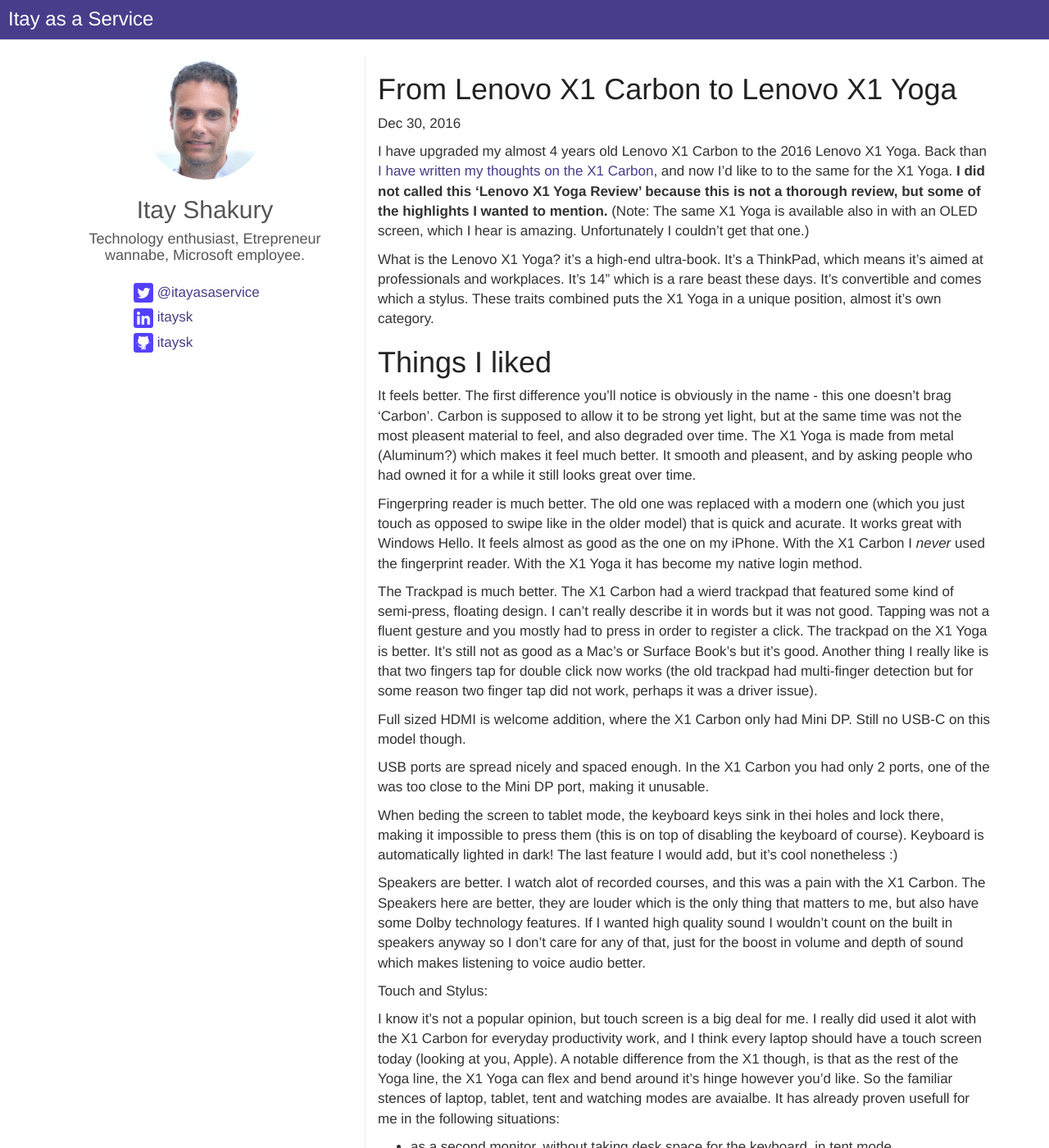
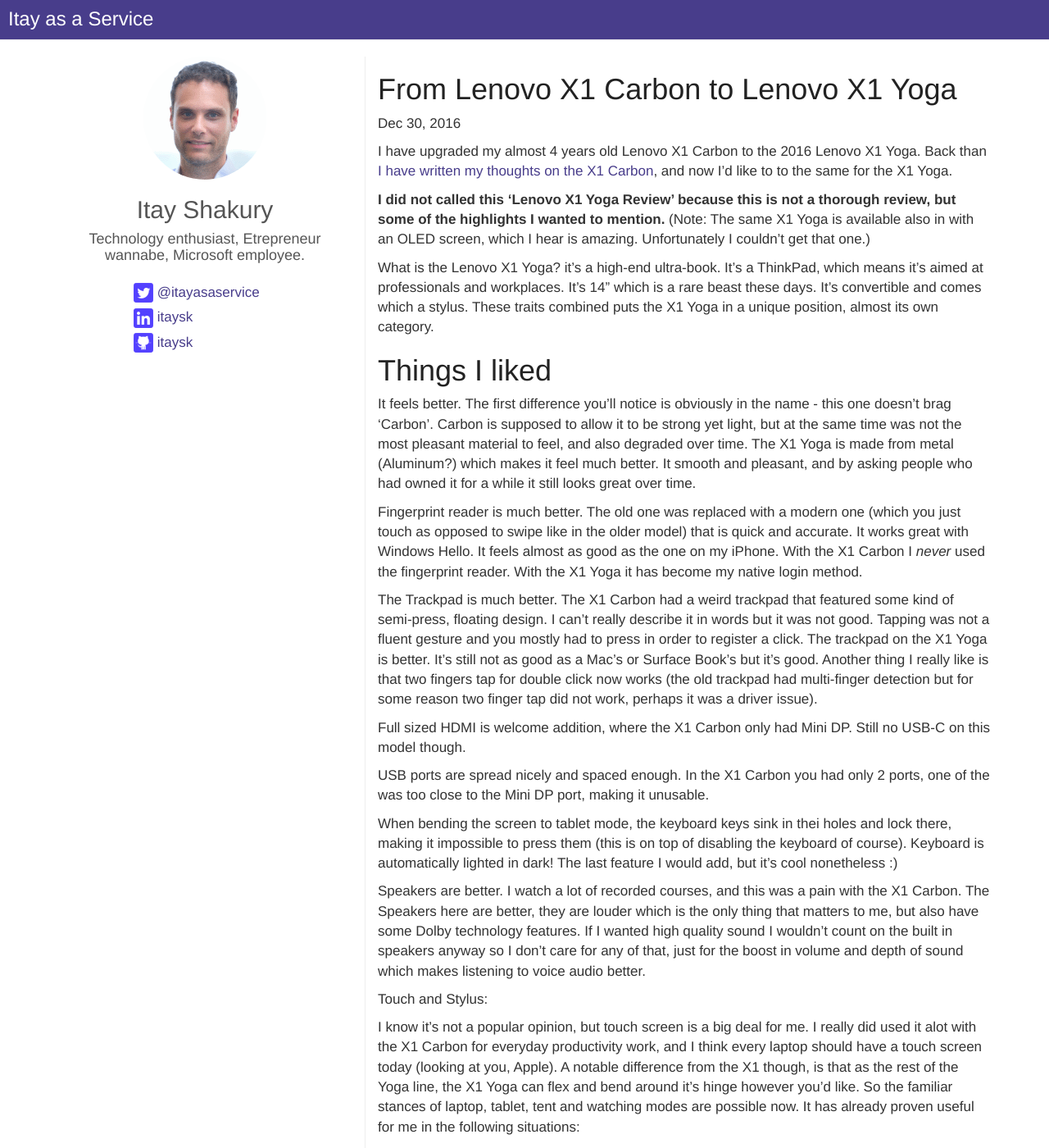
Before and after one commit to itaysk/itaysk.github.io, a Jekyll site: the page built from _posts/2016-12-30-from-lenovo-x1-carbon-to-lenovo-x1-yoga.md, in a window 1280 px wide and 1400 px high. Shown: the whole window at 82% size. Built offline with Jekyll 4.4.1, drawn with Linux system fonts in a browser that asks for light colours; comment, search, counter and statistics services are not loaded; some of the changed text lies outside the part shown.

Commit message:
post: typos in from lenovo x1 carbon to x1 yoga

```diff
--- a/_posts/2016-12-30-from-lenovo-x1-carbon-to-lenovo-x1-yoga.md
+++ b/_posts/2016-12-30-from-lenovo-x1-carbon-to-lenovo-x1-yoga.md
@@ -7,53 +7,54 @@
 
 
 I have upgraded my almost 4 years old Lenovo X1 Carbon to the 2016 Lenovo X1 Yoga. Back than [I have written my thoughts on the X1 Carbon](http://blog.itaysk.com/2013/05/04/lenovo-x1-carbon-touch-review), and now I'd like to to the same for the X1 Yoga.
+
 **I did not called this 'Lenovo X1 Yoga Review' because this is not a thorough review, but some of the highlights I wanted to mention.**
 (Note: The same X1 Yoga is available also in with an OLED screen, which I hear is amazing. Unfortunately I couldn't get that one.)
 
 What is the Lenovo X1 Yoga? it's a high-end ultra-book. It's a ThinkPad, which means it's aimed at professionals and workplaces. It's 14" which is a rare beast these days. It's convertible and comes which a stylus.
-These traits combined puts the X1 Yoga in a unique position, almost it's own category.
+These traits combined puts the X1 Yoga in a unique position, almost its own category.
 
 # Things I liked
 
-It feels better. The first difference you'll notice is obviously in the name - this one doesn't brag 'Carbon'. Carbon is supposed to allow it to be strong yet light, but at the same time was not the most pleasent material to feel, and also degraded over time.
-The X1 Yoga is made from metal (Aluminum?) which makes it feel much better. It smooth and pleasent, and by asking people who had owned it for a while it still looks great over time.
+It feels better. The first difference you'll notice is obviously in the name - this one doesn't brag 'Carbon'. Carbon is supposed to allow it to be strong yet light, but at the same time was not the most pleasant material to feel, and also degraded over time.
+The X1 Yoga is made from metal (Aluminum?) which makes it feel much better. It smooth and pleasant, and by asking people who had owned it for a while it still looks great over time.
 
-Fingerpring reader is much better. The old one was replaced with a modern one (which you just touch as opposed to swipe like in the older model) that is quick and acurate. It works great with Windows Hello. It feels almost as good as the one on my iPhone.
+Fingerprint reader is much better. The old one was replaced with a modern one (which you just touch as opposed to swipe like in the older model) that is quick and accurate. It works great with Windows Hello. It feels almost as good as the one on my iPhone.
 With the X1 Carbon I *never* used the fingerprint reader. With the X1 Yoga it has become my native login method.
 
-The Trackpad is much better. The X1 Carbon had a wierd trackpad that featured some kind of semi-press, floating design. I can't really describe it in words but it was not good. Tapping was not a fluent gesture and you mostly had to press in order to register a click.
+The Trackpad is much better. The X1 Carbon had a weird trackpad that featured some kind of semi-press, floating design. I can't really describe it in words but it was not good. Tapping was not a fluent gesture and you mostly had to press in order to register a click.
 The trackpad on the X1 Yoga is better. It's still not as good as a Mac's or Surface Book's but it's good. Another thing I really like is that two fingers tap for double click now works (the old trackpad had multi-finger detection but for some reason two finger tap did not work, perhaps it was a driver issue).
 
 Full sized HDMI is welcome addition, where the X1 Carbon only had Mini DP. Still no USB-C on this model though.
 
 USB ports are spread nicely and spaced enough. In the X1 Carbon you had only 2 ports, one of the was too close to the Mini DP port, making it unusable.
 
-When beding the screen to tablet mode, the keyboard keys sink in thei holes and lock there, making it impossible to press them (this is on top of disabling the keyboard of course).
+When bending the screen to tablet mode, the keyboard keys sink in thei holes and lock there, making it impossible to press them (this is on top of disabling the keyboard of course).
 Keyboard is automatically lighted in dark! The last feature I would add, but it's cool nonetheless :)
 
-Speakers are better. I watch alot of recorded courses, and this was a pain with the X1 Carbon. The Speakers here are better, they are louder which is the only thing that matters to me, but also have some Dolby technology features. If I wanted high quality sound I wouldn't count on the built in speakers anyway so I don't care for any of that, just for the boost in volume and depth of sound which makes listening to voice audio better.
+Speakers are better. I watch a lot of recorded courses, and this was a pain with the X1 Carbon. The Speakers here are better, they are louder which is the only thing that matters to me, but also have some Dolby technology features. If I wanted high quality sound I wouldn't count on the built in speakers anyway so I don't care for any of that, just for the boost in volume and depth of sound which makes listening to voice audio better.
 
 Touch and Stylus:
 
 I know it's not a popular opinion, but touch screen is a big deal for me. I really did used it alot with the X1 Carbon for everyday productivity work, and I think every laptop should have a touch screen today (looking at you, Apple).
-A notable difference from the X1 though, is that as the rest of the Yoga line, the X1 Yoga can flex and bend around it's hinge however you'd like. So the familiar stences of laptop, tablet, tent and watching modes are avaialbe.
-It has already proven usefull for me in the following situations:
+A notable difference from the X1 though, is that as the rest of the Yoga line, the X1 Yoga can flex and bend around it's hinge however you'd like. So the familiar stances of laptop, tablet, tent and watching modes are possible now.
+It has already proven useful for me in the following situations:
 
 - as a second monitor, without taking desk space for the keyboard, in tent mode.
 - when collaborating while standing, in tablet mode.
-- In an airplane, nerrow coach seat, used it in watch mode which was convenient.
+- In an airplane, narrow coach seat, used it in watch mode which was convenient.
 
-To be honest I don't know yet how much the new hunge is useful, but as someone how used the touch screnn alot even with the X1 Carbon, I can see myself learning to like this.
+To be honest I don't know yet how much the new hinge is useful, but as someone how used the touch screnn alot even with the X1 Carbon, I can see myself learning to like this.
 
 The second big addition to the X1 Yoga the active stylus, which I must say exceeded my expectations.
-It's responsive and sensitive, and good enough for my brainstorming whiteboard sessions or for quick architectural diargams. The stylus even has a slot in the laptop's body which is a huge benefit for me (I wouldn't have carried it around if it hadn't).
+It's responsive and sensitive, and good enough for my brainstorming whiteboard sessions or for quick architectural diagrams. The stylus even has a slot in the laptop's body which is a huge benefit for me (I wouldn't have carried it around if it hadn't).
 
 # Things I disliked
 
-The fan is working hard a lot (almost all of the time), and when it does - it is loud. It is the loudest laptop I worked on in a while. It also sometimes bursts into work for less then a second and then shuts. It is an area for improvement.
+The fan is working hard a lot (almost all of the time), and when it does - it is loud. It is the loudest laptop I worked on in a while. It also sometimes bursts into work for less than a second and then shuts. It is an area for improvement.
 
-The X1 Carbon claimed to be the smallest 14" laptop at the time. A 14" screen in a 13" body they said. This was thanks to thin bazels in comparisong to similar models for that time.
-I don't know if that still holds, but the bazels are noticeable, surely by todays standards.
+The X1 Carbon claimed to be the smallest 14" laptop at the time. A 14" screen in a 13" body they said. This was thanks to thin bezels compared to similar models for that time.
+I don't know if that still holds, but the bazels are noticeable, surely by today's standards.
 
 High DPI is still half baked in Windows. This is not really an issue with the laptop, but I am only now experiencing this having upgraded to a high DPI laptop.
 
```
Also changed, not shown: other parts of _posts/2016-12-30-from-lenovo-x1-carbon-to-lenovo-x1-yoga.md (+2 -2 lines).
